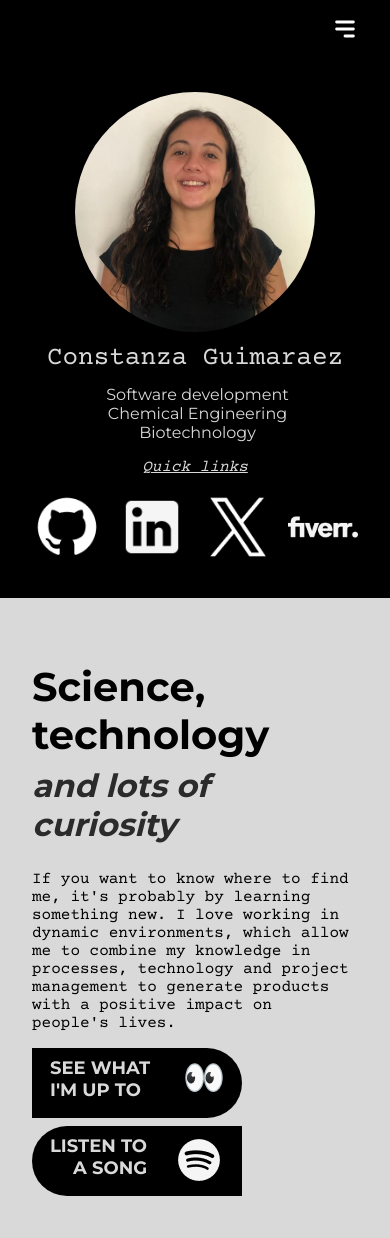
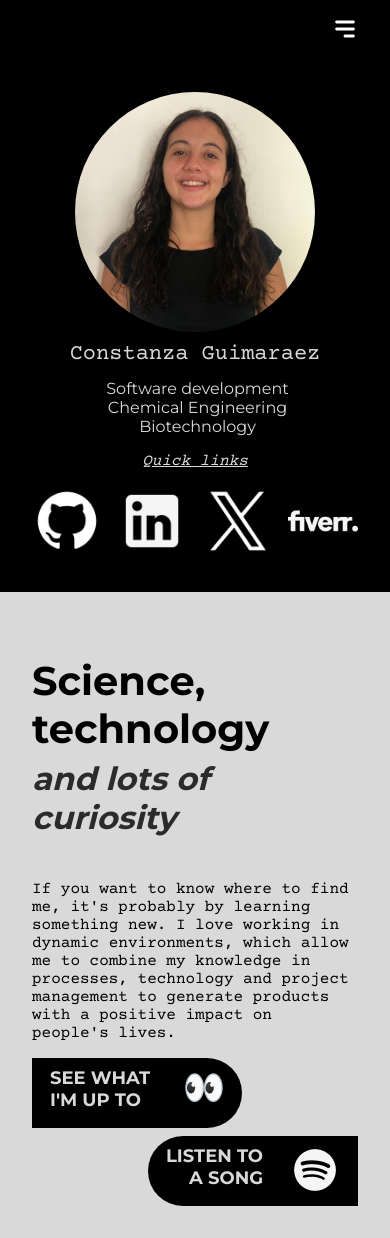
Before and after one commit to contiguima/portfolio-2024, a Next.js app: page / in a window 390 px wide. Built offline with nearby package versions, Linux system fonts and the light colour scheme.

Commit message:
[FIX] Responsive buttons

```diff
--- a/src/app/globals.css
+++ b/src/app/globals.css
@@ -22,6 +22,7 @@ body, .app{
   display: flex;
   flex-direction: row;
   flex-wrap: wrap;
+  min-height: 100vh;
 }
 
 .left-bar{
@@ -34,7 +35,7 @@ body, .app{
 
 .left-bar h2{
   font-family: var(--sec-font);
-  font-size: clamp(26px, 3.5vw, 50px);
+  font-size: clamp(22px, 3.5vw, 50px);
   font-weight: 100;
   line-height: 10px;
 }
@@ -76,6 +77,8 @@ body, .app{
 
 .presentation{
   padding: 2em;
+  display: flex;
+  flex-direction: column;
 }
 .presentation h1{
   font-family: var(--principal-font);
@@ -95,7 +98,7 @@ body, .app{
 .presentation p{
   font-family: var(--sec-font);
   font-weight: 200;
-  font-size: clamp(16px, 1.4vw, 22px);
+  font-size: clamp(16px, 1.4vw, 25px);
   max-width: 550px;
 
 }
@@ -163,10 +166,7 @@ body, .app{
     justify-content: space-between;
   }
 
-
-
-
-
-
-
+  .music-home{
+    margin-left: calc(100% - 210px);
+  }
 }
```
